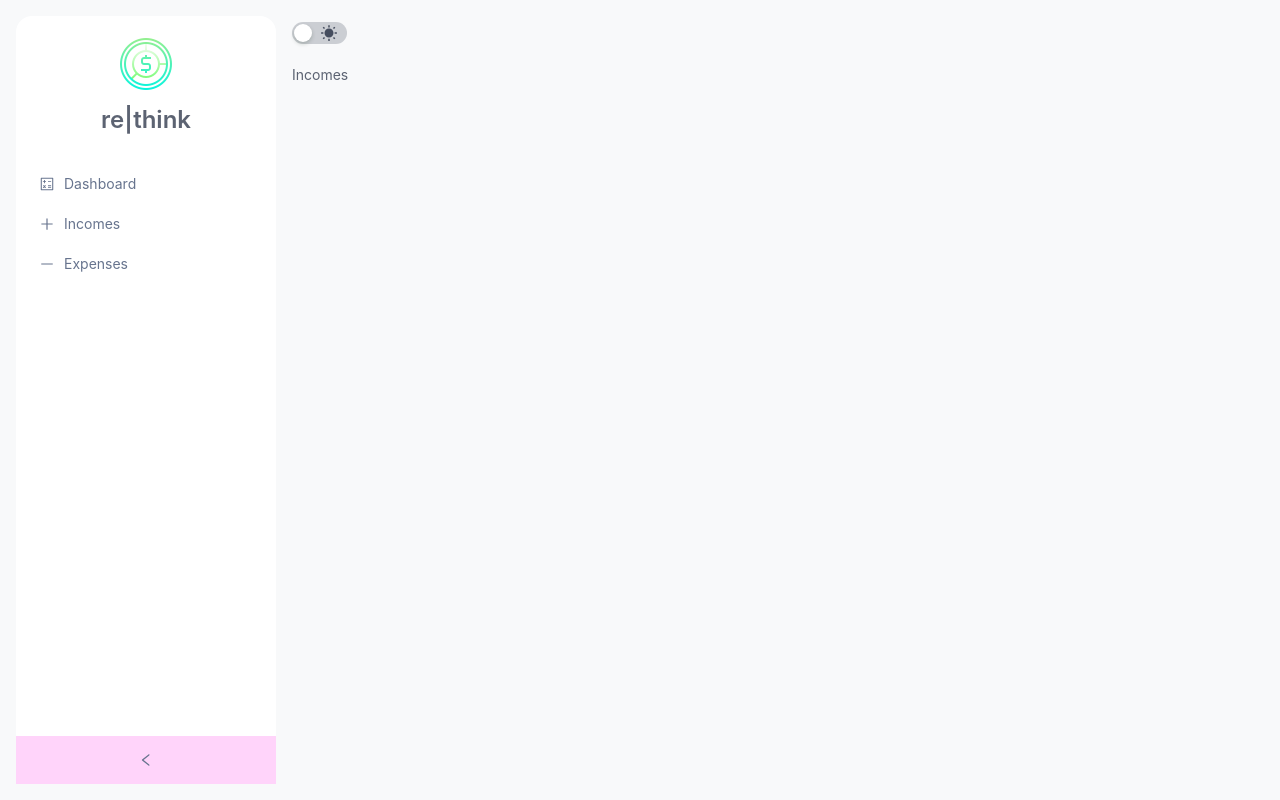
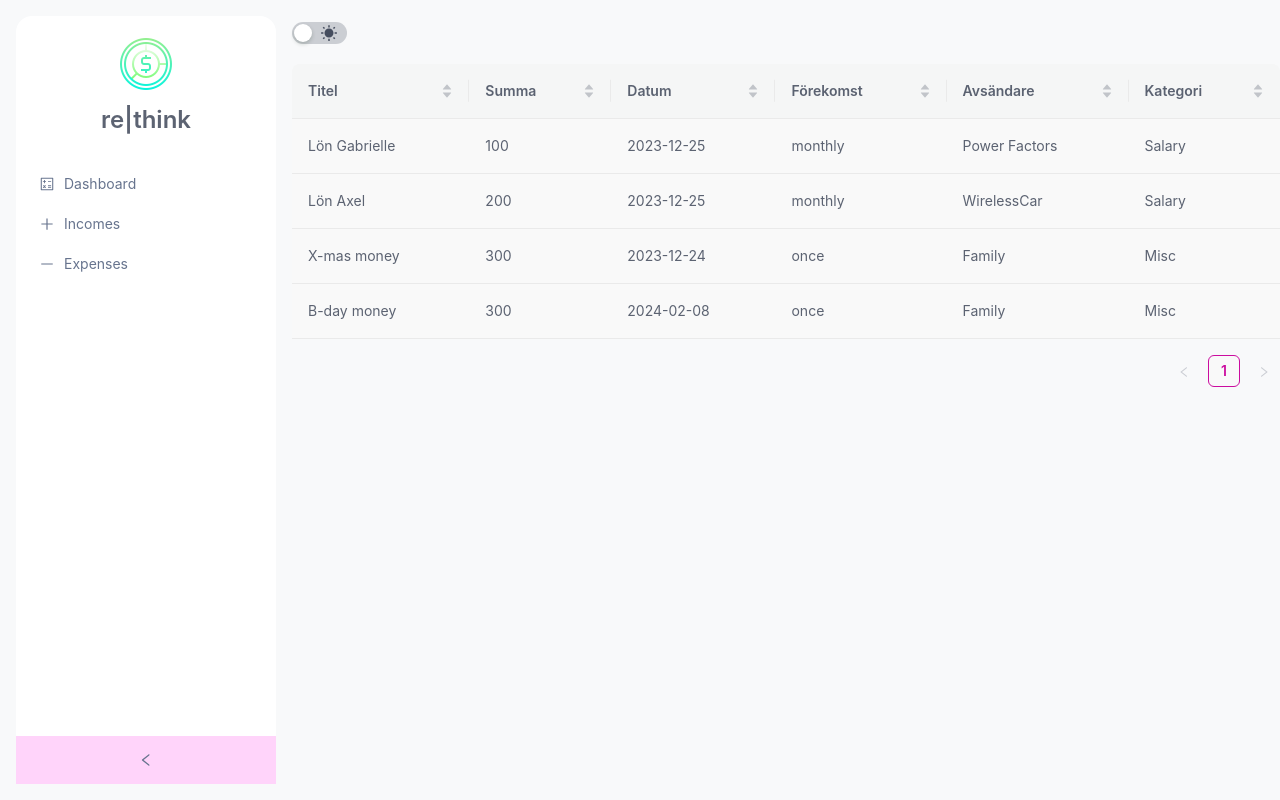
Before and after one commit to jonssons-io/ag-budget, a React (Vite) app in the folder root/frontend/: page /incomes in a window 1280 px wide. Built offline with nearby package versions, Linux system fonts and the light colour scheme.

Commit message:
Basic table setup with sorting

```diff
--- /dev/null
+++ b/root/frontend/src/__mock__/mockData.ts
@@ -0,0 +1,92 @@
+import { Budget, Expense, Income, User } from "./mockDataTypes";
+
+export const mockBudget: Budget = {
+  id: "1",
+  name: "Mock Budget",
+  owner: "1",
+  collaborators: [],
+  expenses: [],
+  income: [],
+};
+
+export const mockUser: User = {
+  id: "1",
+  name: "Mock User",
+  email: "mockuser@gmail.com",
+};
+
+export const mockExpenses: Expense[] = [
+  {
+    budgetId: "1",
+    id: "1",
+    name: "Mock Expense 1",
+    amount: 100,
+    date: new Date(),
+    occurance: "once",
+    category: "Shopping",
+    company: "Mock Company 1",
+  },
+  {
+    budgetId: "1",
+    id: "2",
+    name: "Mock Expense 2",
+    amount: 200,
+    date: new Date(),
+    occurance: "monthly",
+    category: "Housing",
+    company: "Mock Company 2",
+  },
+  {
+    budgetId: "1",
+    id: "3",
+    name: "Mock Expense 3",
+    amount: 300,
+    date: new Date(),
+    occurance: "monthly",
+    category: "Housing",
+    company: "Mock Company 3",
+  },
+];
+
+export const mockIncome: Income[] = [
+  {
+    budgetId: "1",
+    id: "1",
+    name: "Lön Gabrielle",
+    amount: 100,
+    date: "2023-12-25",
+    occurance: "monthly",
+    sender: "Power Factors",
+    category: "Salary",
+  },
+  {
+    budgetId: "1",
+    id: "2",
+    name: "Lön Axel",
+    amount: 200,
+    date: "2023-12-25",
+    occurance: "monthly",
+    sender: "WirelessCar",
+    category: "Salary",
+  },
+  {
+    budgetId: "1",
+    id: "3",
+    name: "X-mas money",
+    amount: 300,
+    date: "2023-12-24",
+    occurance: "once",
+    sender: "Family",
+    category: "Misc",
+  },
+  {
+    budgetId: "1",
+    id: "4",
+    name: "B-day money",
+    amount: 300,
+    date: "2024-02-08",
+    occurance: "once",
+    sender: "Family",
+    category: "Misc",
+  },
+];
--- /dev/null
+++ b/root/frontend/src/__mock__/mockDataTypes.ts
@@ -0,0 +1,44 @@
+export type User = {
+  id: string;
+  name: string;
+  email: string;
+};
+
+export type Budget = {
+  id: string;
+  name: string;
+  owner: User["id"];
+  collaborators: User[];
+  expenses: Expense[];
+  income: Income[];
+};
+
+export type Occurance =
+  | "once"
+  | "daily"
+  | "weekly"
+  | "biweekly"
+  | "monthly"
+  | "yearly";
+
+export type Expense = {
+  budgetId: Budget["id"];
+  id: string;
+  name: string;
+  amount: number;
+  date: Date;
+  occurance: Occurance;
+  category: string;
+  company?: string;
+};
+
+export type Income = {
+  budgetId: Budget["id"];
+  id: string;
+  name: string;
+  amount: number;
+  date: string;
+  occurance: Occurance;
+  sender?: string;
+  category: string;
+};
--- /dev/null
+++ b/root/frontend/src/components/datatable/DataTable.tsx
@@ -0,0 +1,12 @@
+/* eslint-disable @typescript-eslint/no-explicit-any */
+import { Table } from "antd";
+
+export default function DataTable({
+  dataSource,
+  columns,
+}: {
+  dataSource: any[];
+  columns: any[];
+}) {
+  return <Table dataSource={dataSource} columns={columns} rowKey="id" />;
+}
--- /dev/null
+++ b/root/frontend/src/components/datatable/TableColumns.tsx
@@ -0,0 +1,45 @@
+import { Income } from "../../__mock__/mockDataTypes";
+import TableSorter from "../../util/tablesorter";
+
+// eslint-disable-next-line import/prefer-default-export
+export const IncomeColumns = [
+  {
+    title: "Titel",
+    dataIndex: "name",
+    sorter: (a: Income, b: Income) => TableSorter.STRING(a.name, b.name),
+    multiple: 1,
+  },
+  {
+    title: "Summa",
+    dataIndex: "amount",
+    sorter: (a: Income, b: Income) => TableSorter.NUMBER(a.amount, b.amount),
+    multiple: 1,
+  },
+  {
+    title: "Datum",
+    dataIndex: "date",
+    sorter: (a: Income, b: Income) => TableSorter.DATE(a.date, b.date),
+    multiple: 1,
+  },
+  {
+    title: "Förekomst",
+    dataIndex: "occurance",
+    sorter: (a: Income, b: Income) =>
+      TableSorter.STRING(a.occurance, b.occurance),
+    multiple: 1,
+  },
+  {
+    title: "Avsändare",
+    dataIndex: "sender",
+    sorter: (a: Income, b: Income) =>
+      a.sender && b.sender && TableSorter.STRING(a.sender, b.sender),
+    multiple: 1,
+  },
+  {
+    title: "Kategori",
+    dataIndex: "category",
+    sorter: (a: Income, b: Income) =>
+      TableSorter.STRING(a.category, b.category),
+    multiple: 1,
+  },
+];
--- a/root/frontend/src/pages/Incomes.tsx
+++ b/root/frontend/src/pages/Incomes.tsx
@@ -1,10 +1,10 @@
-import { Typography } from "antd";
 import withSuspense from "../util/hoc/withSuspense";
-
-const { Text } = Typography;
+import { mockIncome } from "../__mock__/mockData";
+import DataTable from "../components/datatable/DataTable";
+import { IncomeColumns } from "../components/datatable/TableColumns";
 
 function Incomes() {
-  return <Text>Incomes</Text>;
+  return <DataTable dataSource={mockIncome} columns={IncomeColumns} />;
 }
 
 const IncomesWithSuspense = withSuspense(Incomes);
--- /dev/null
+++ b/root/frontend/src/util/tablesorter.ts
@@ -0,0 +1,19 @@
+const dateSorter = (a: string, b: string) => {
+  const aDate = new Date(a);
+  const bDate = new Date(b);
+  return aDate.getTime() - bDate.getTime();
+};
+const numberSorter = (a: number, b: number) => {
+  return a - b;
+};
+const stringSorter = (a: string, b: string) => {
+  return a.localeCompare(b);
+};
+
+const TableSorter = {
+  DATE: dateSorter,
+  NUMBER: numberSorter,
+  STRING: stringSorter,
+};
+
+export default TableSorter;
```
